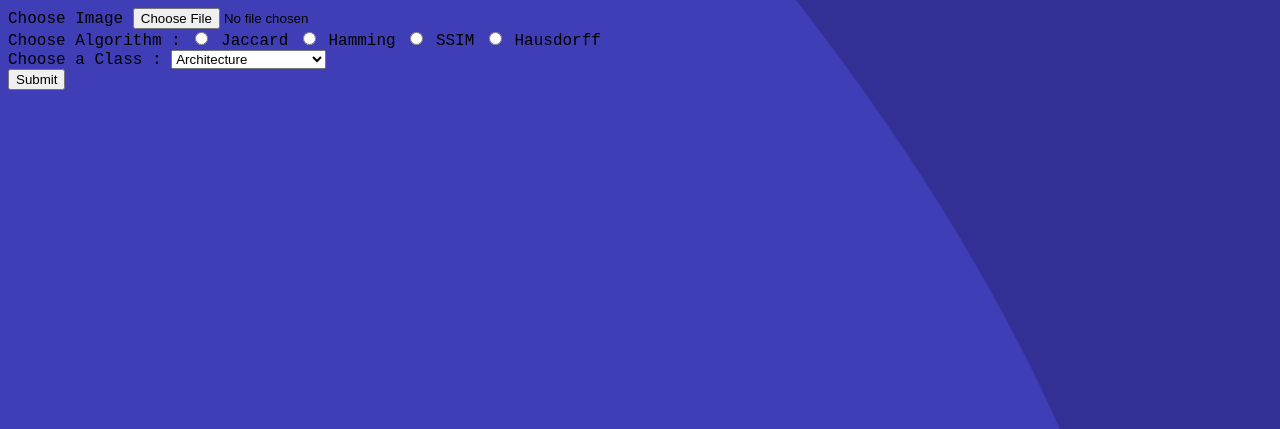
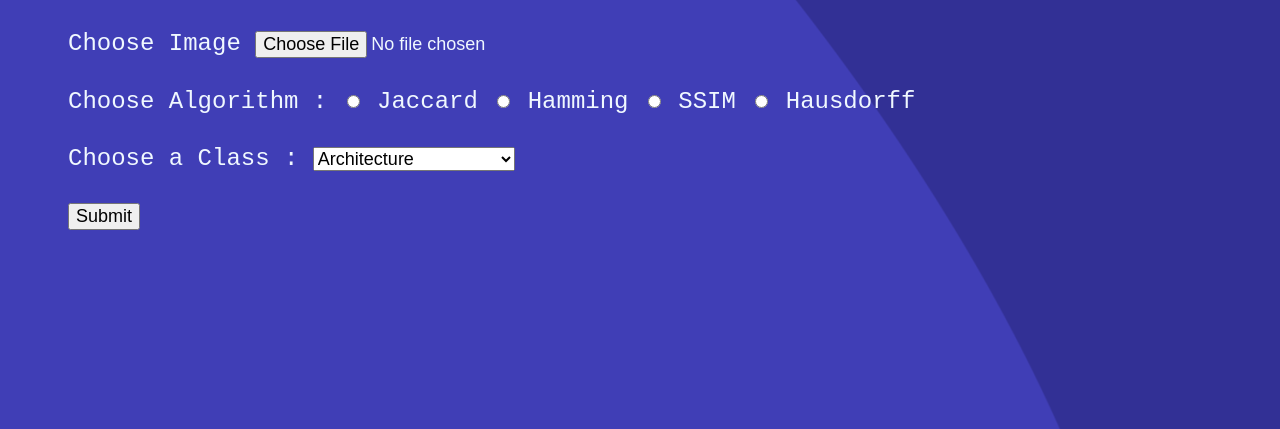
Before and after one commit to avdhantyagi/Extraction-and-retrieval-of-analogous-images-from-hand-drawn-sketches, a Flask app: page / in a window 1280 px wide. Shown: the top 429 px of the page. Run offline with Flask 3, Linux system fonts and the light colour scheme.

Commit message:
Font color changed to white

```diff
--- a/static/home.css
+++ b/static/home.css
@@ -1,4 +1,17 @@
 body {
-    font-family: 'Courier New', Courier, monospace;
+    font-family: 'League Spartan','Courier New', Courier, monospace;
+    font-weight: light;
+    color: aliceblue;
     background-image: url("../static/img/Background.png");
+    width: fit-content;
+    font-size: 150%;
 }
+div{
+    margin: 30px;
+}
+input{
+    font-size: large;
+}
+button, select{
+    font-size: large;
+}
```
